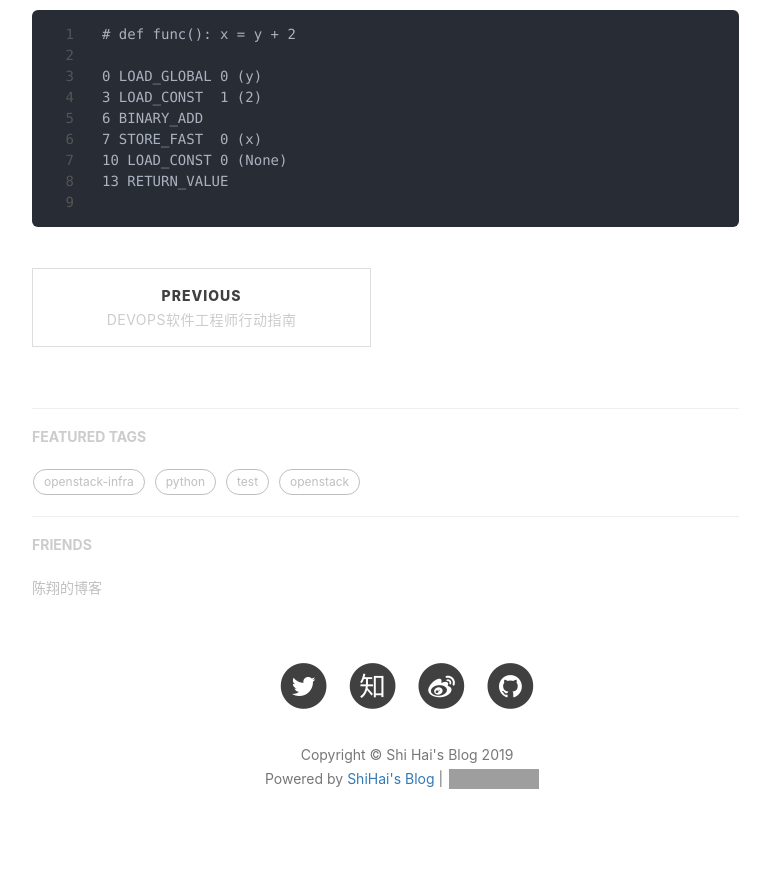
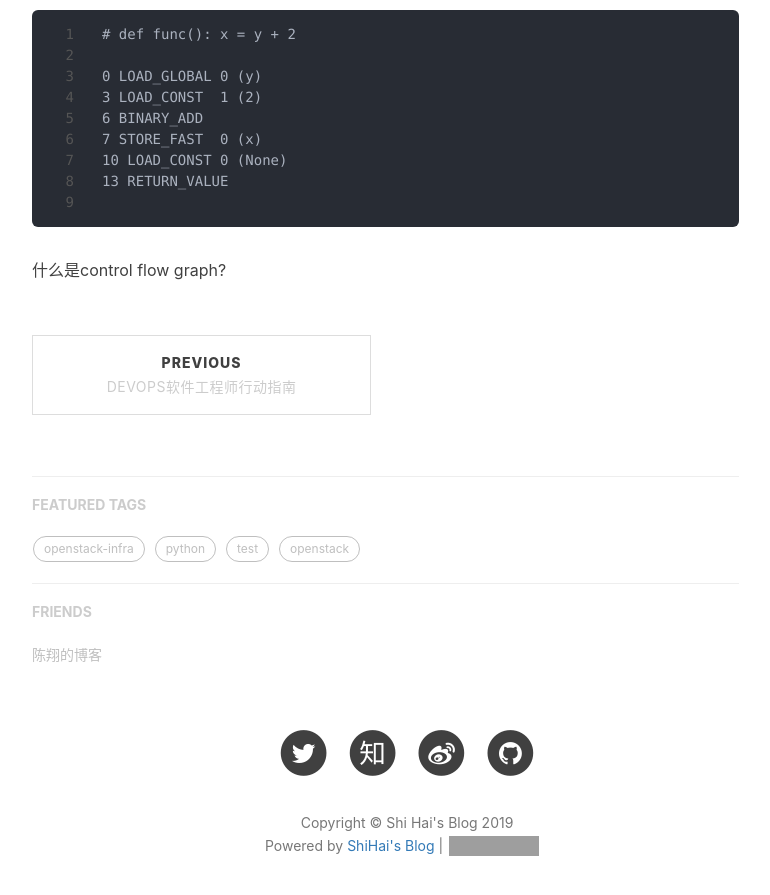
Before and after one commit to shihai1991/shihai1991.github.io, a Jekyll site: the page built from _posts/2019-07-14-cpython编译过程.md, in a window 1280 px wide and 900 px high, scrolled down 2815 px. Shown: the top 895 px of the window, without its empty margins (233-1003 px from the left). Built offline with Jekyll 4.4.1, drawn with Linux system fonts in a browser that asks for light colours; nearby versions of some CDN libraries; comment, search, counter and statistics services are not loaded; grey boxes are pictures that could not be loaded.

Commit message:
Update 2019-07-14-cpython编译过程.md

````diff
--- a/_posts/2019-07-14-cpython编译过程.md
+++ b/_posts/2019-07-14-cpython编译过程.md
@@ -118,3 +118,5 @@ Module(body=
 13 RETURN_VALUE
 
 ```
+
+什么是control flow graph?
````
